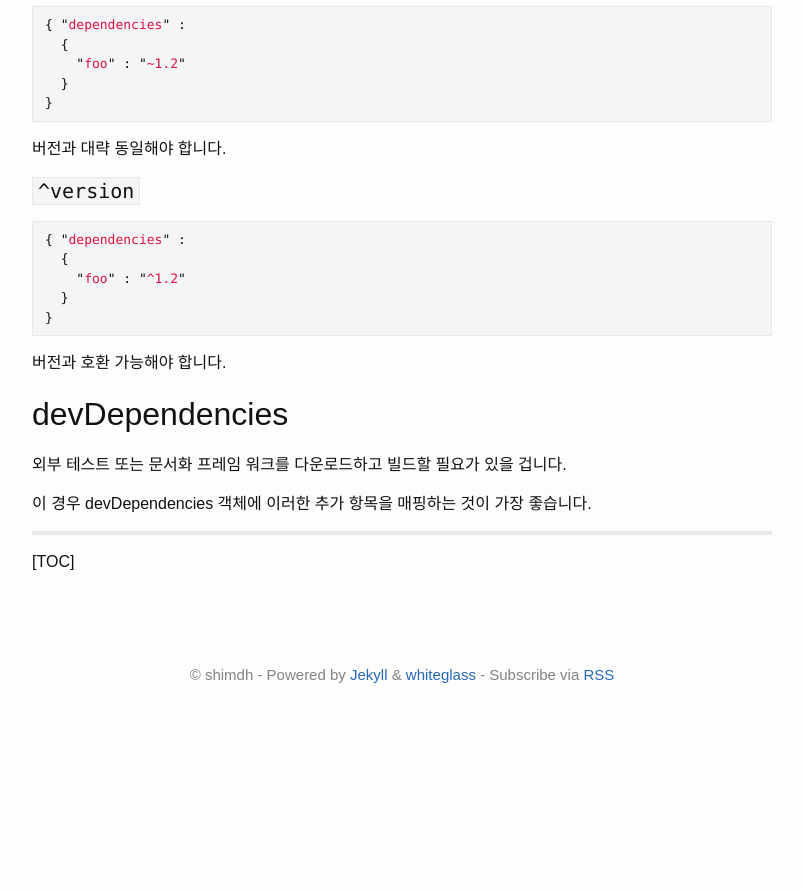
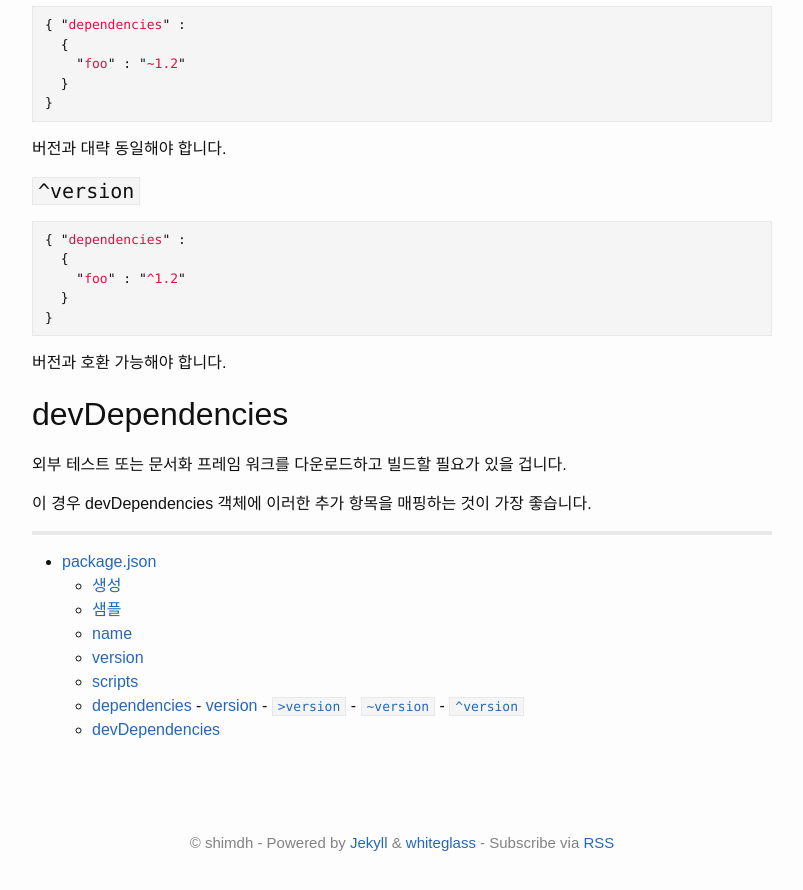
Before and after one commit to yous/whiteglass, a Jekyll site: the page built from _posts/2017-10-31-package.json.md, in a window 1280 px wide and 900 px high, scrolled down 1937 px. Shown: the top 890 px of the window, without its empty margins (238-1041 px from the left). Built offline with Jekyll 4.4.1, drawn with Linux system fonts in a browser that asks for light colours; before the commit the page ends 2669 px from its top, so only the background shows below that.

Commit message:
added git

```diff
--- a/_posts/2017-10-31-package.json.md
+++ b/_posts/2017-10-31-package.json.md
@@ -135,4 +135,15 @@ devDependencies
 
 ---
 
-[TOC]
+- [package.json](#packagejson)
+    - [생성](#%EC%83%9D%EC%84%B1)
+    - [샘플](#%EC%83%98%ED%94%8C)
+    - [name](#name)
+    - [version](#version)
+    - [scripts](#scripts)
+    - [dependencies](#dependencies)
+            - [version](#version)
+            - [` >version`](#version)
+            - [`~version`](#version)
+            - [`^version`](#version)
+    - [devDependencies](#devdependencies)
```
Also changed, not shown: _posts/2017-10-30-ts-check.md (+4 -1 lines), _posts/2017-11-01-rest-client-vs-code.md (+7 -1 lines), _posts/2017-11-06-npx.md (+5 -1 lines), _posts/2017-11-09-git.md (added, +23 -0 lines).
